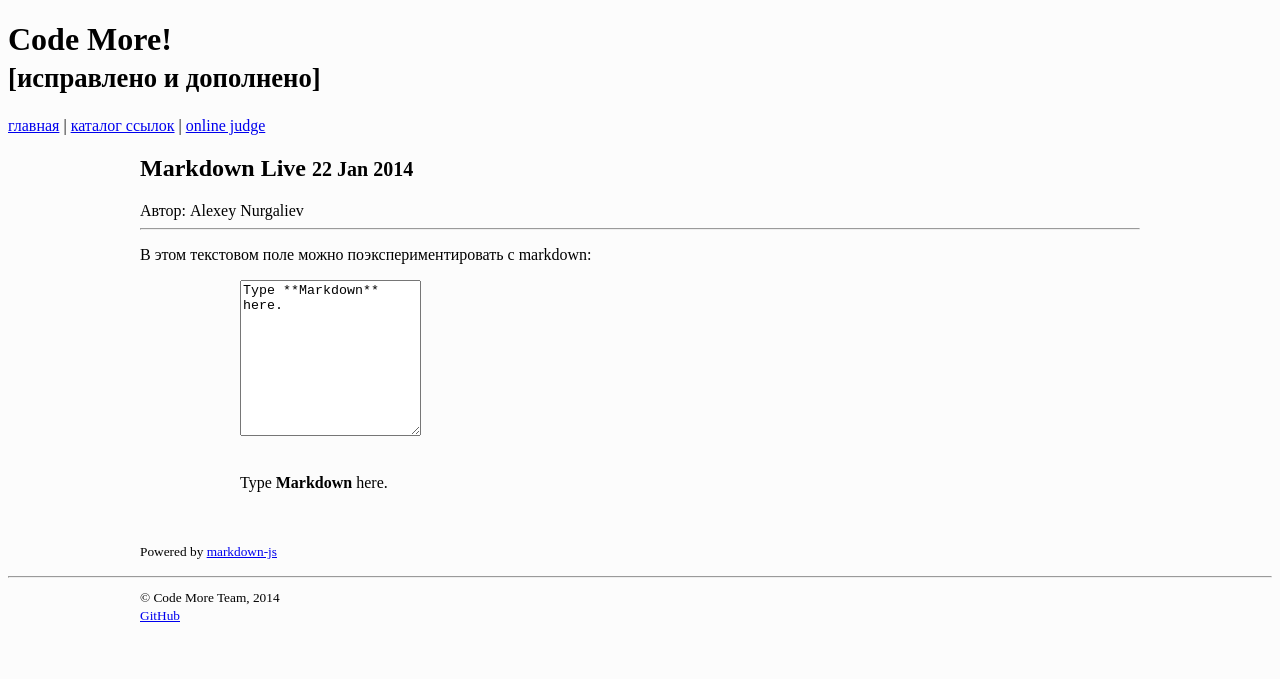
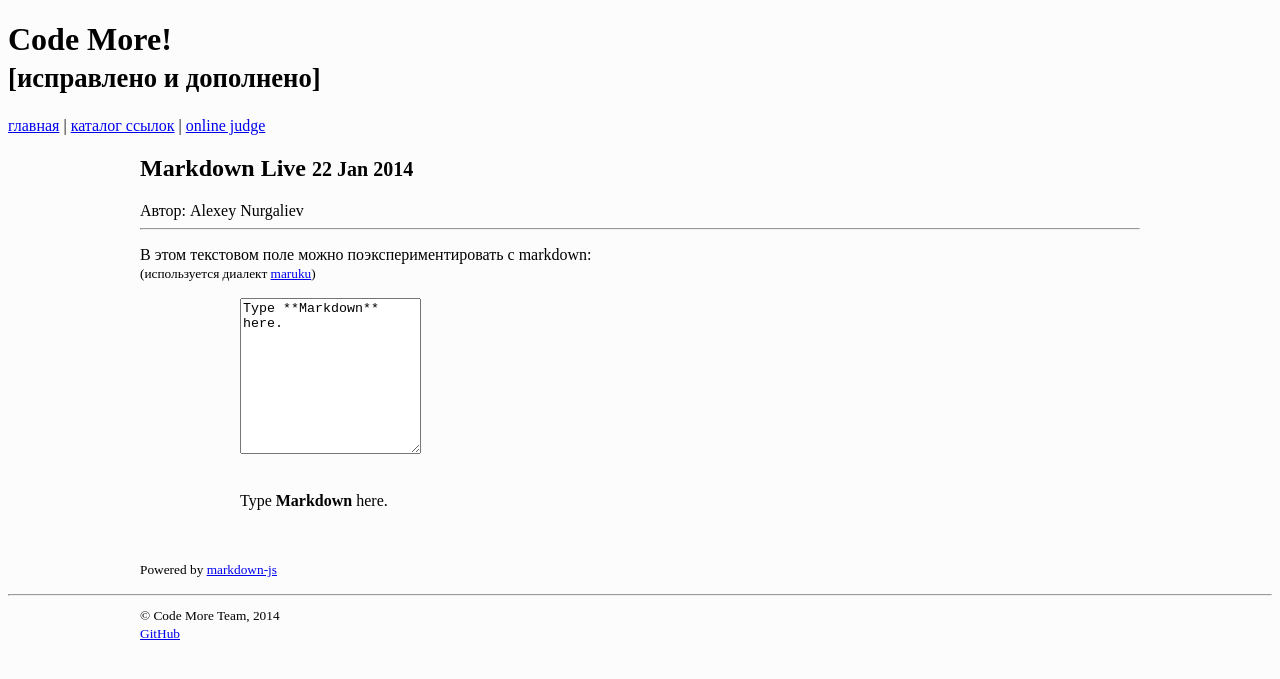
Before and after one commit to codemore-ru/codemore-ru.github.io, a Jekyll site: the page built from _posts/experimental/2014-01-22-markdown.html, in a window 1280 px wide. Shown: the top 679 px of the page. Built offline with Jekyll 4.4.1, drawn with Linux system fonts in a browser that asks for light colours.

Commit message:
Maruku dialect

```diff
--- a/_posts/experimental/2014-01-22-markdown.html
+++ b/_posts/experimental/2014-01-22-markdown.html
@@ -15,6 +15,8 @@ section: experimental
 
 <p class="text-center">
 В этом текстовом поле можно поэкспериментировать с markdown:
+<br/>
+<small>(используется диалект <a href="http://maruku.rubyforge.org/maruku.html">maruku</a>)</small>
 </p>
 
 <div class="tocenter">
@@ -39,7 +41,7 @@ Type **Markdown** here.</textarea>
 <script>
   function Editor(input, preview) {
 	this.update = function () {
-	  preview.innerHTML = markdown.toHTML(input.value);
+	  preview.innerHTML = markdown.toHTML(input.value, 'Maruku');
 	};
 	input.editor = this;
 	this.update();
```
